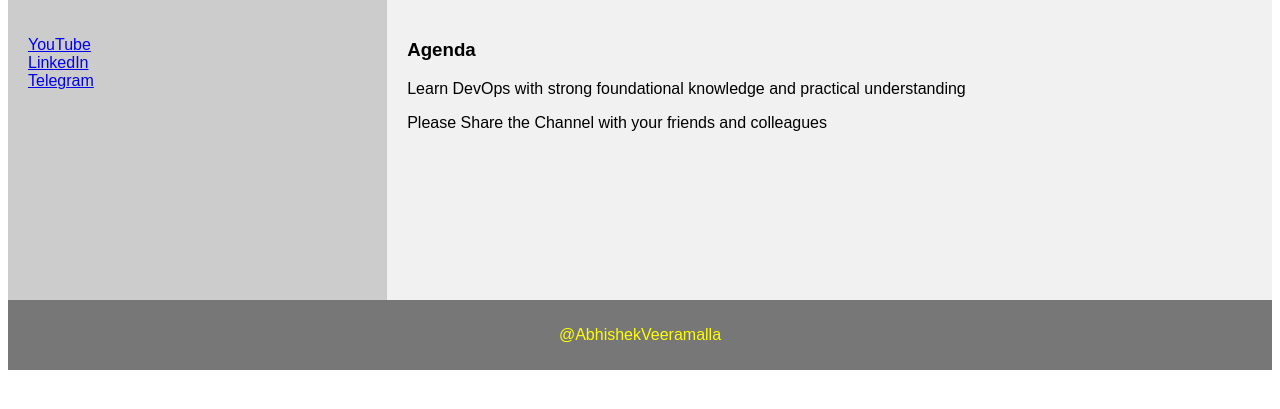
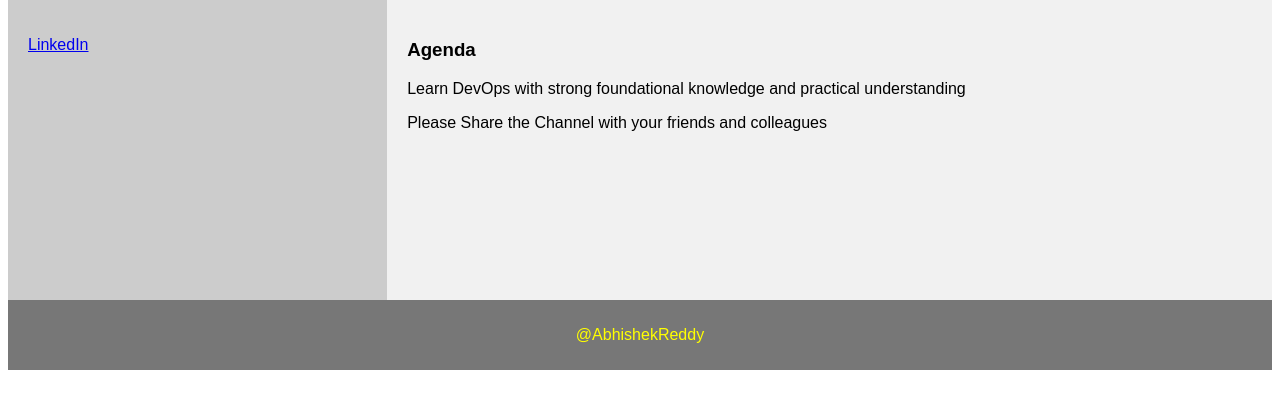
Before and after one commit to iam-veeramalla/Docker-Zero-to-Hero, a Django app: page /demo/ in a window 1280 px wide. Shown: the part 216-625 px from the top of the page. Run offline with Django 4.2, Linux system fonts and the light colour scheme.

Commit message:
Update demo_site.html

```diff
--- a/examples/python-web-app/devops/demo/templates/demo_site.html
+++ b/examples/python-web-app/devops/demo/templates/demo_site.html
@@ -79,9 +79,7 @@ footer {
 <section>
   <nav>
     <ul>
-      <li><a href="www.youtube.com/@AbhishekVeeramalla">YouTube</a></li>
-      <li><a href="www.linkedin.com/in/abhishek-veeramalla-77b33996/">LinkedIn</a></li>
-      <li><a href="https://telegram.me/abhishekveeramalla">Telegram</a></li>
+      <li><a href="www.linkedin.com/in/abhishek-reddy-994468148/">LinkedIn</a></li>
     </ul>
   </nav>
 
@@ -93,7 +91,7 @@ footer {
 </section>
 
 <footer>
-  <p>@AbhishekVeeramalla</p>
+  <p>@AbhishekReddy</p>
 </footer>
 
 </body>
```
